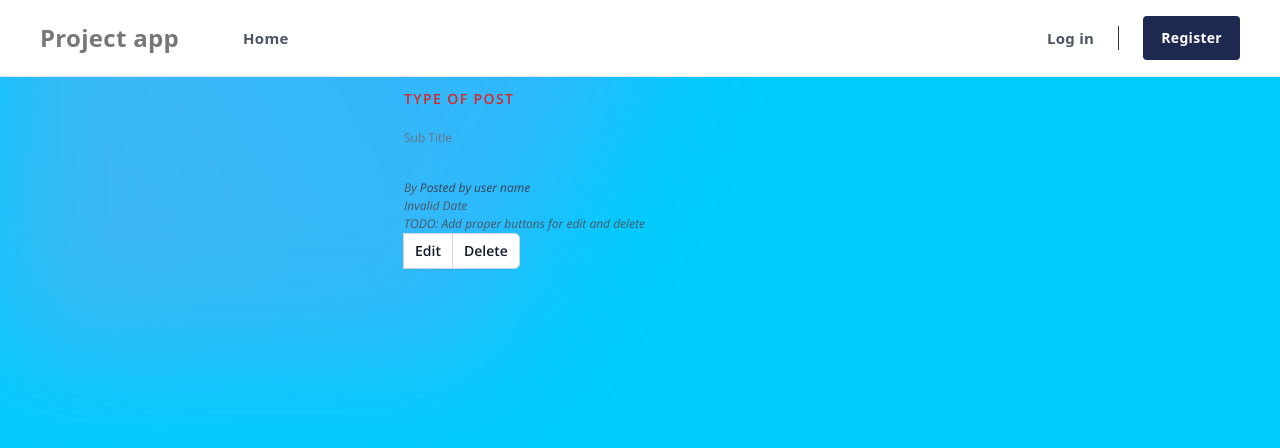
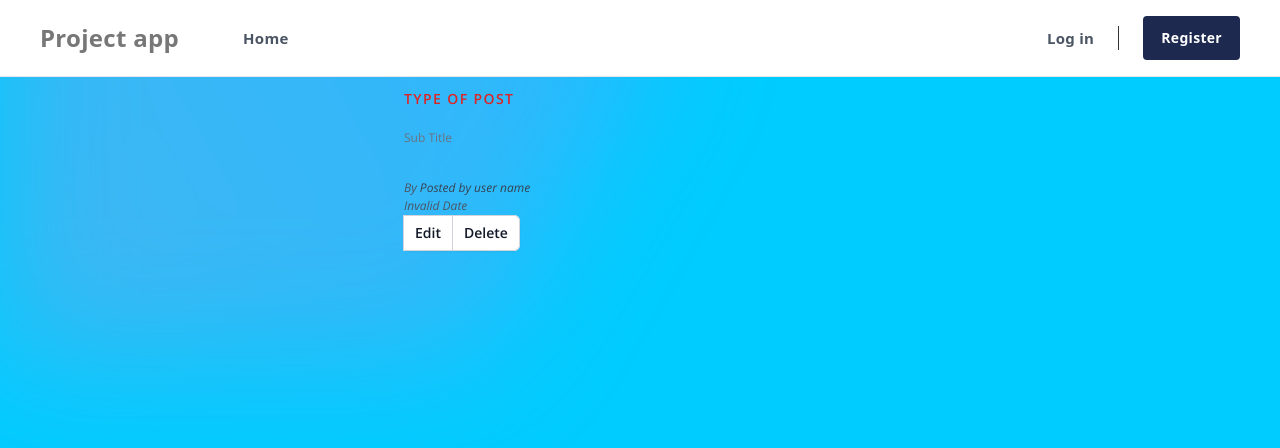
Before and after one commit to iamkelesh/react-exam-app-2025, a React (Vite) app in the folder client-app/: page /posts/details/1 in a window 1280 px wide. Shown: the top 448 px of the page. Built offline with nearby package versions, Linux system fonts and the light colour scheme; no server answers; the database is empty.

Commit message:
added guarding for post details buttons

```diff
--- a/client-app/src/components/postDetails/PostDetails.jsx
+++ b/client-app/src/components/postDetails/PostDetails.jsx
@@ -85,14 +85,14 @@ function PostDetails() {
                 {formatedDate(dataState.createdAt)}<br />
                 {/* Updated: 07/17/2020 10:33 AM EDT */}
 
-                <p>
-                    TODO: Add proper buttons for edit and delete
-                </p>
-
                 <span class="isolate inline-flex rounded-md shadow-sm">
                     {/* <button type="button" class="relative inline-flex items-center rounded-l-md bg-white px-3 py-2 text-sm font-semibold text-gray-900 ring-1 ring-inset ring-gray-300 hover:bg-gray-50 focus:z-10">share</button> */}
-                    <button type="button" onClick={redirectToEdit} class="relative -ml-px inline-flex items-center bg-white px-3 py-2 text-sm font-semibold text-gray-900 ring-1 ring-inset ring-gray-300 hover:bg-gray-50 focus:z-10">Edit</button>
-                    <button type="button" monClick={deletePostHandler} class="relative -ml-px inline-flex items-center rounded-r-md bg-white px-3 py-2 text-sm font-semibold text-gray-900 ring-1 ring-inset ring-gray-300 hover:bg-gray-50 focus:z-10">Delete</button>
+                    {dataState.ownerId === userId && (
+                        <>
+                            <button type="button" onClick={redirectToEdit} class="relative -ml-px inline-flex items-center bg-white px-3 py-2 text-sm font-semibold text-gray-900 ring-1 ring-inset ring-gray-300 hover:bg-gray-50 focus:z-10">Edit</button>
+                            <button type="button" monClick={deletePostHandler} class="relative -ml-px inline-flex items-center rounded-r-md bg-white px-3 py-2 text-sm font-semibold text-gray-900 ring-1 ring-inset ring-gray-300 hover:bg-gray-50 focus:z-10">Delete</button>
+                        </>
+                    )}
                 </span>
 
 
```
